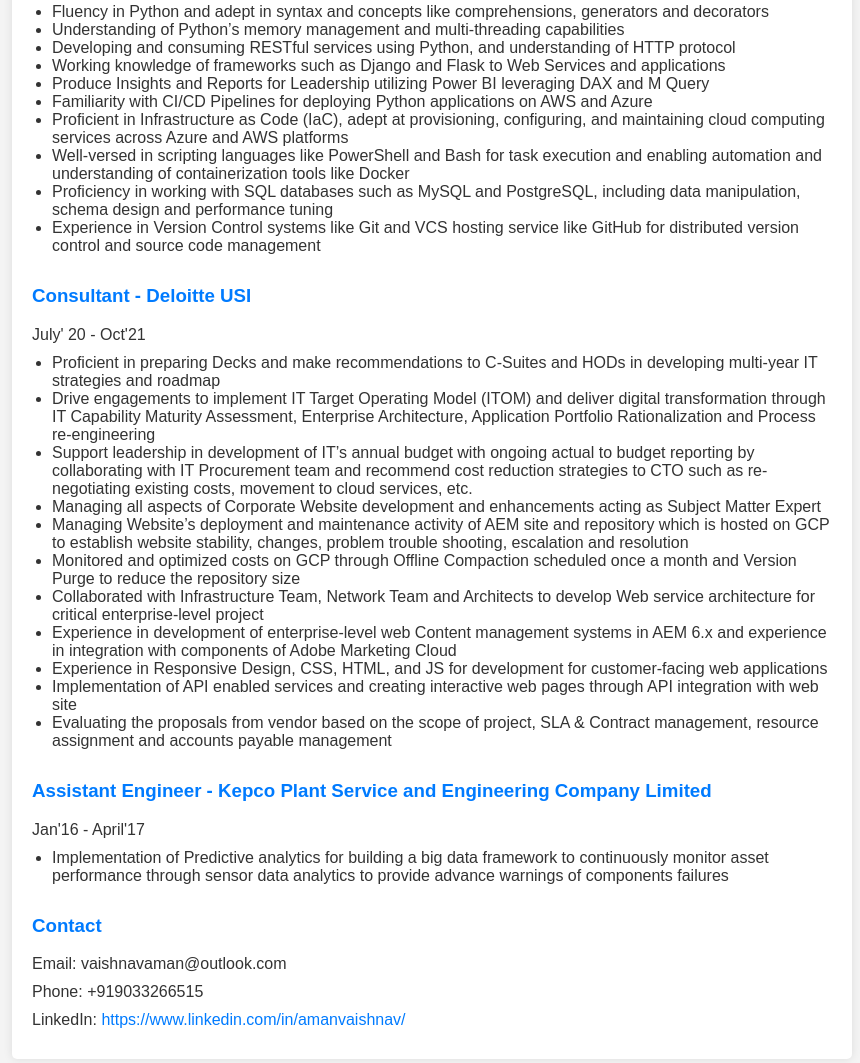
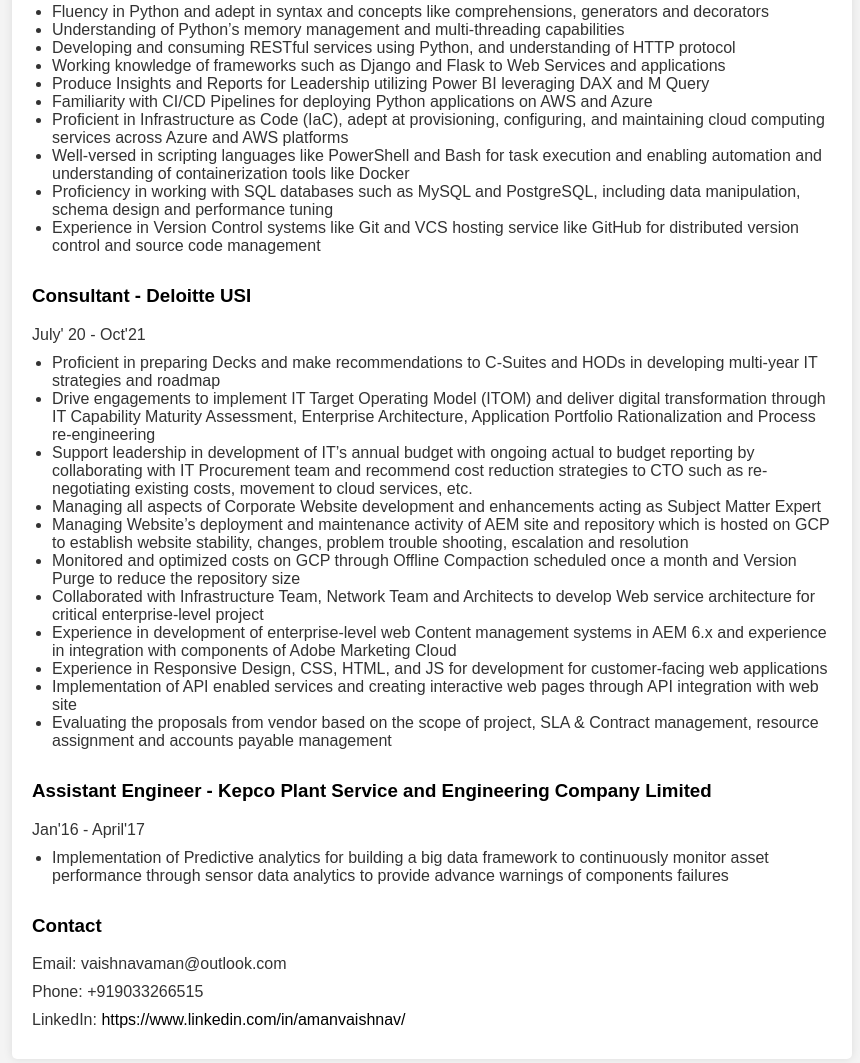
Before and after one commit to vaishnavaman10/Portfolio, a plain HTML site: page index.html in a window 1280 px wide. Shown: the part 777-1840 px from the top of the page, without its empty margins (208-1068 px from the left). Drawn offline with Linux system fonts and the light colour scheme.

Commit message:
change colors

```diff
--- a/index.html
+++ b/index.html
@@ -21,7 +21,7 @@
             border-radius: 5px;
         }
         h2, h3 {
-            color: #007bff;
+            color: black;
         }
         h3 {
             margin-top: 10px;
@@ -40,7 +40,7 @@
             margin-bottom: 0;
         }
         a {
-            color: #007bff;
+            color: black;
             text-decoration: none;
         }
         a:hover {
```
